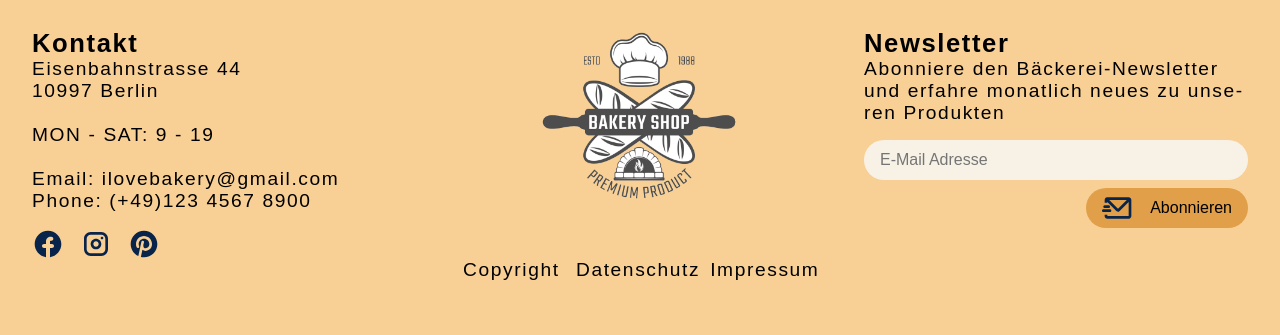
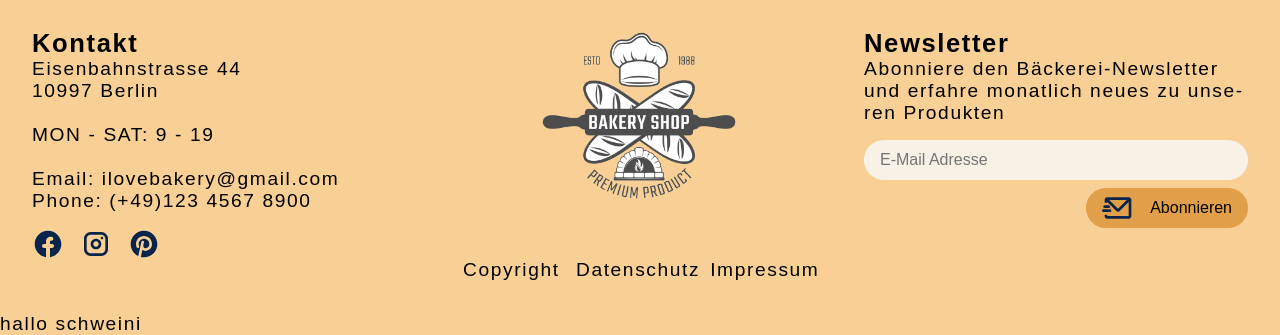
Before and after one commit to StrongSeaOtter/Bakery, a website: page public/index.html in a window 1280 px wide. Shown: the part 1890-2225 px from the top of the page. Before the commit the page ends 2203 px from the top, so only its background shows below. Drawn offline with Linux system fonts and the light colour scheme; a web font is replaced by a local one.

Commit message:
div with hallo schweini

```diff
--- a/public/index.html
+++ b/public/index.html
@@ -196,6 +196,10 @@
             </div>
         </div>
 
+        <div>
+            hallo schweini
+        </div>
+
         <script type="text/javascript" defer="defer">
             const myModal = new HystModal({
                 linkAttributeName: "data-hystmodal",
```
